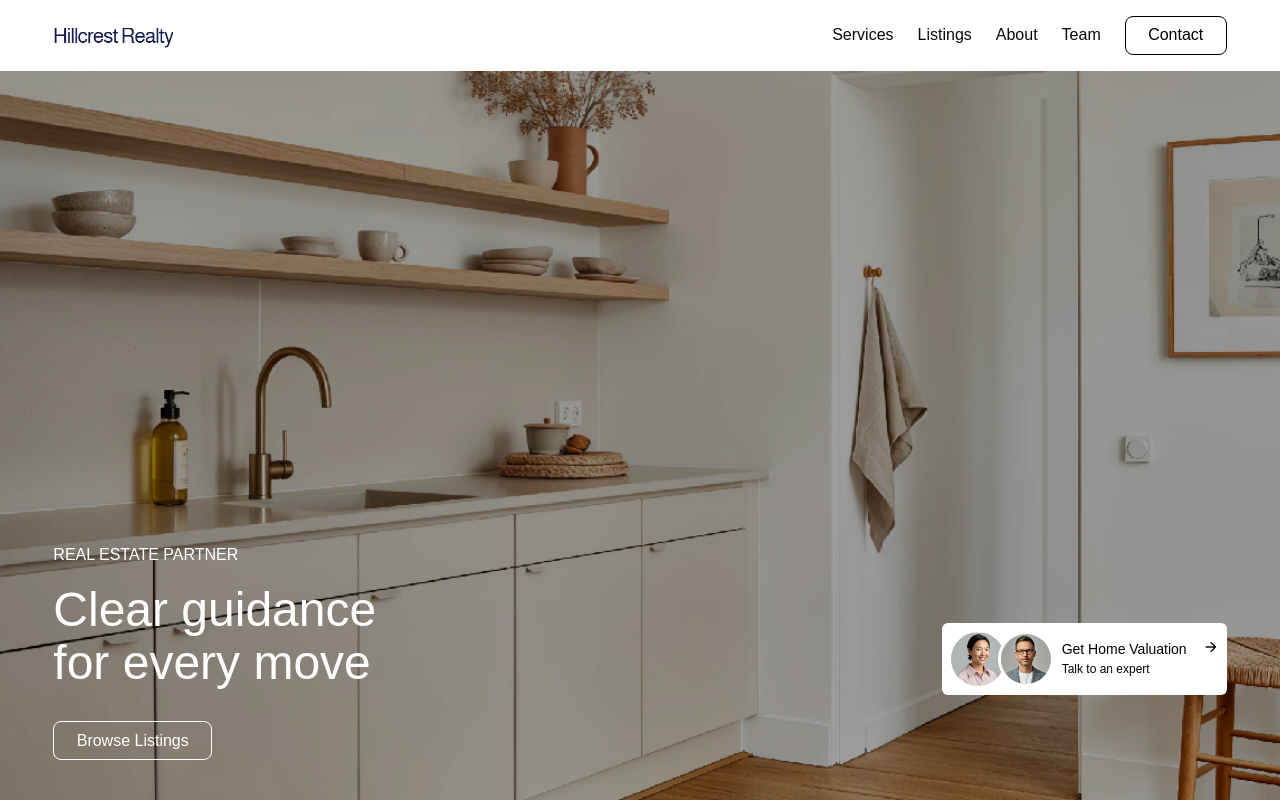
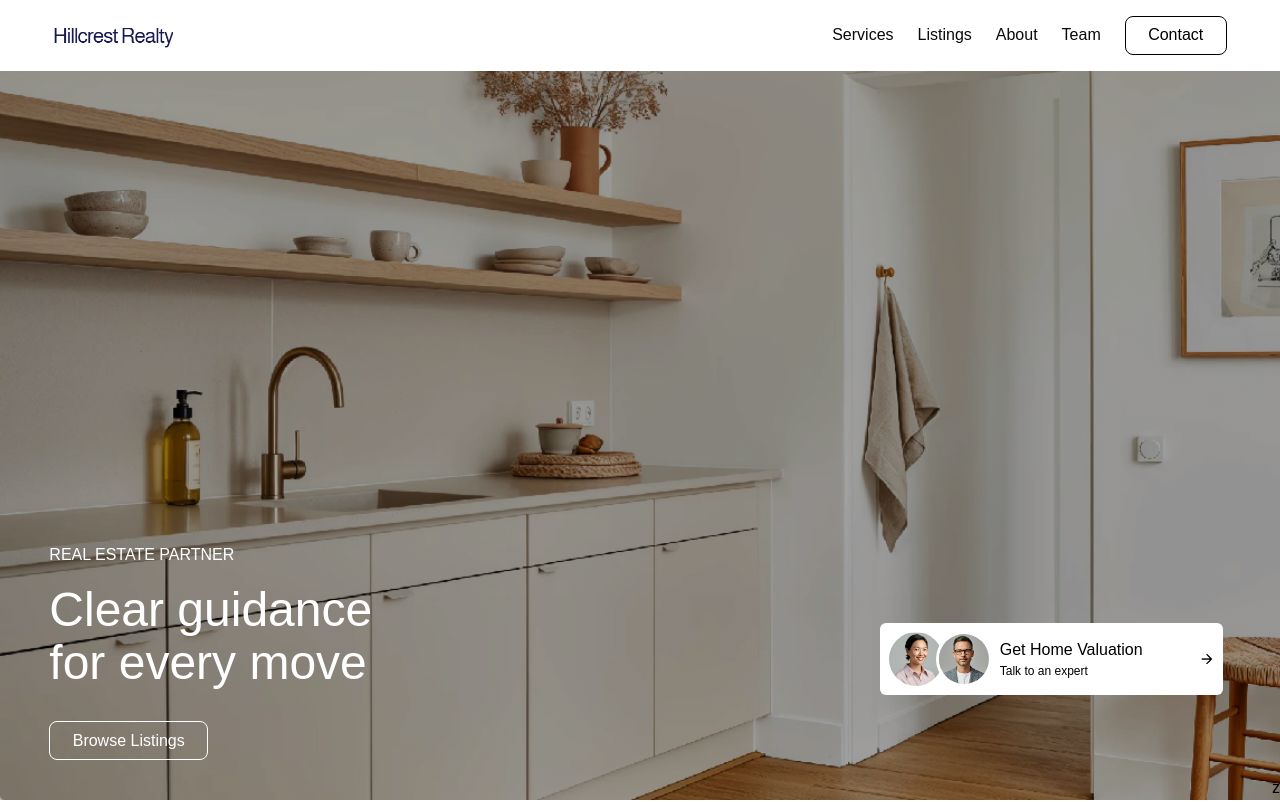
Before and after one commit to Chrischuka13/hillcrest, a React (Vite) app: page / in a window 1280 px wide. Shown: the top 802 px of the page. Built offline with nearby package versions, Linux system fonts and the light colour scheme.

Commit message:
image adj

```diff
--- a/src/components/CTA.jsx
+++ b/src/components/CTA.jsx
@@ -6,8 +6,8 @@ const CTA = () => {
     <section className='relative'>
         <div className='w-11/12 container mx-auto py-12'>
           <div className="absolute inset-0 bg-black/30 rounded-lg top-25"></div>
-          <h2 className='max-w-125 leading-10 font-medium mb-8 text-[32px] text-white absolute bottom-70'>Want to know your home’s worth? Get a free, expert valuation today.</h2>
-          <Link to='/services/valuation'><button className='border border-white text-white absolute top-90'>Learn More</button></Link>
+          <h2 className='max-w-125 leading-10 font-medium mb-8 text-[32px] text-balance text-white absolute bottom-72'>Want to know your home’s worth? Get a free, expert valuation today.</h2>
+          <Link to='/services/valuation'><button className='border border-white text-white absolute top-80'>Learn More</button></Link>
         </div>
         <img src="/images/cta.jpg" alt="" className='bg-fixed w-full object-cover h-129.25'/>
     </section>
--- a/src/components/Hero.jsx
+++ b/src/components/Hero.jsx
@@ -3,14 +3,15 @@ import { Link } from 'react-router-dom'
 
 const Hero = () => {
   return (
-    <section className='bg-[linear-gradient(rgba(0,0,0,0.3),rgba(0,0,0,0.3)),url(/images/hero.png)] bg-cover bg-center h-screen bg-fixed flex items-end justify-center'>
+    <section className='bg-[linear-gradient(rgba(0,0,0,0.3),rgba(0,0,0,0.3)),url(/images/hero.png)] bg-cover h-screen bg-fixed flex items-end justify-center'>
         <div className='w-11/12 container mx-auto py-10 sm:flex justify-between relative'>
             <div className='max-w-120 sm:max-w-90 text-white '>
                 <h6 className='md:text-[16px] font-medium mb-4'>REAL ESTATE PARTNER</h6>
                 <h1 className='text-4xl lg:text-[48px] font-medium mb-8'>Clear guidance for every move</h1>
                 <Link to='/listings'><button className='border border-white'>Browse Listings</button></Link>
             </div>
-            <div className='bg-white p-2 rounded-md sm:max-w-80.5 sm:h-full flex gap-14 items-center mt-20'>
+
+            <div className='bg-white p-2 rounded-md  h-full flex gap-14 items-center mt-20'>
                 <div className='flex relative '>
                     <div>
                         <img src="images/jkjhv.png" alt=""  className='w-14 rounded-full border border-white'/>
@@ -20,19 +21,19 @@ const Hero = () => {
                     </div>
                 </div>
 
-                <div className='flex gap-4'>
+                <div className=''>
                     <div>
-                        <p className='font-medium text-[14px]'>Get Home Valuation</p>
+                        <p className='font-medium '>Get Home Valuation</p>
                         <p className='text-[12px] font-extralight'>Talk to an expert</p>
-                    </div>
-                    <div>
-                        <Link to='/services/valuation'><img src="images/arrow-side.png" alt="" className='w-4'/></Link>
                     </div>
 
                 </div>
+                <div className=''>
+                        <Link to='/services/valuation'><img src="images/arrow-side.png" alt="" className='w-4 flex items-start'/></Link>
+                    </div>
             </div>
 
-        </div>
+        </div>z
     </section>
   )
 }
--- a/src/components/Listings.jsx
+++ b/src/components/Listings.jsx
@@ -14,7 +14,7 @@ const Listings = () => {
   return (
     <main>
         <section className='w-11/12 container mx-auto py-16'>
-            <div className='flex justify-between mb-12'>
+            <div className='flex justify-between items-center mb-12'>
                 <h3 className='font-medium text-[32px]'>Recent Listings</h3>
                 <Link to='/listings'><button className='border border-black'>View all</button></Link>
             </div>
```
